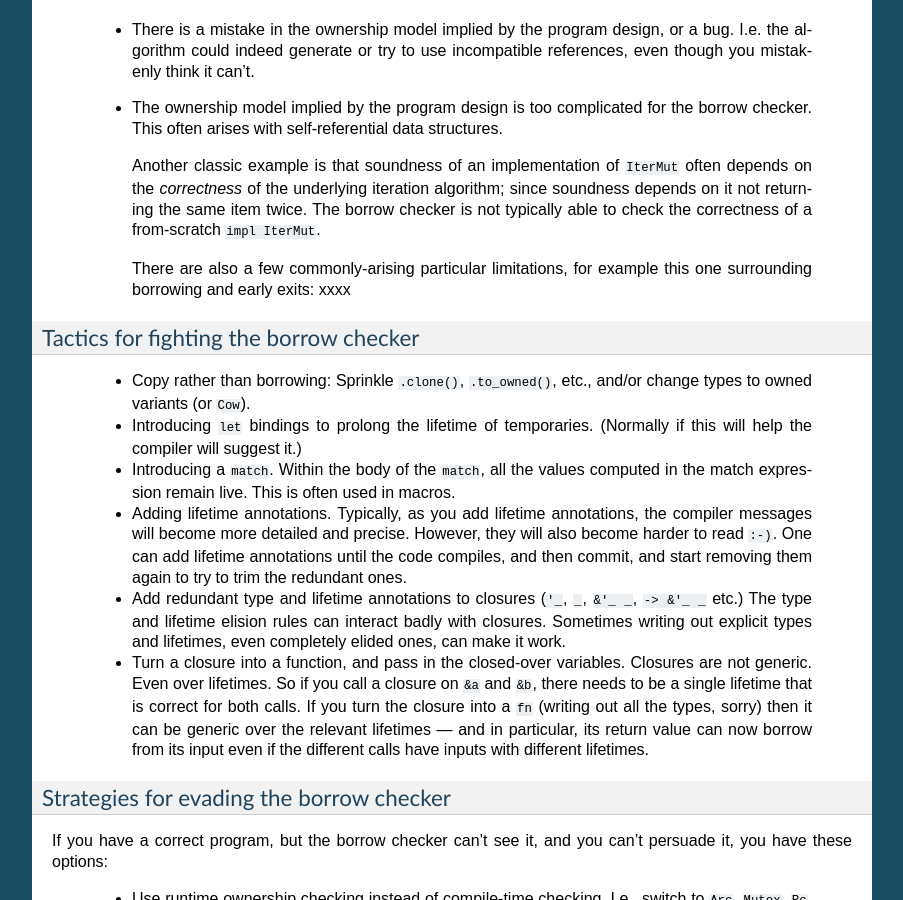
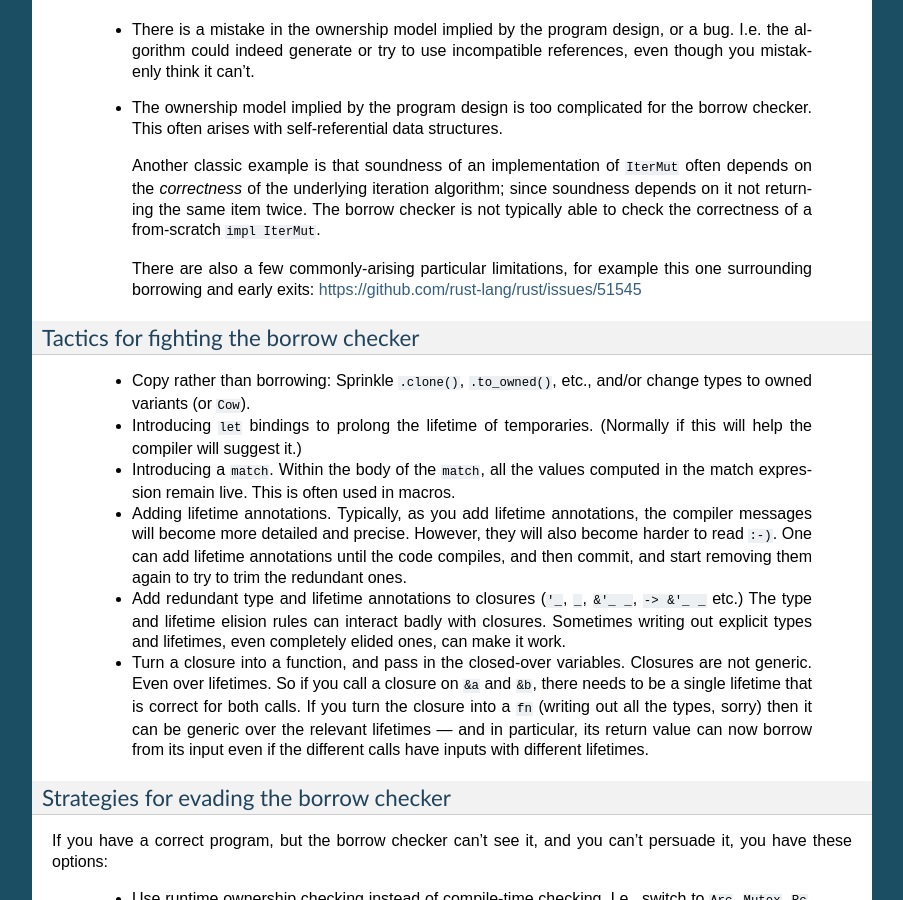
Before and after one commit to cxw620/rust-polyglot, a Sphinx documentation site: the page built from docs/ownership.rst, in a window 1280 px wide and 900 px high, scrolled down 1851 px. Shown: the whole window, without its empty margins (198-1101 px from the left). Built offline with Sphinx 7.4.7, drawn with Linux system fonts in a browser that asks for light colours.

Commit message:
wip fixes
Signed-off-by: Ian Jackson <ijackson@chiark.greenend.org.uk>

```diff
--- a/docs/async.rst
+++ b/docs/async.rst
@@ -115,7 +115,6 @@ to choose a specific runtime.
 Most of the important libraries use **Tokio**,
 a mature production-quality runtime
 (which actually predates modern async Rust language features).
-xxx check this is true
 
 Worth mentioning is ``smol``, which might
 be good for small mostly-standalone projects.
--- a/docs/further.rst
+++ b/docs/further.rst
@@ -7,6 +7,8 @@ Further Reading
     There is NO WARRANTY.
 
 xxx todo
+
+bibliography genrated from inlink links here?
 
 Rust Reference, Book, Nomicon
 Cargo Book
--- a/docs/ownership.rst
+++ b/docs/ownership.rst
@@ -167,7 +167,7 @@ then one of the following is the case:
 
    There are also a few commonly-arising particular limitations,
    for example this one surrounding borrowing and early exits:
-   xxxx
+   https://github.com/rust-lang/rust/issues/51545
 
 Tactics for fighting the borrow checker
 ~~~~~~~~~~~~~~~~~~~~~~~~~~~~~~~~~~~~~~~
```
